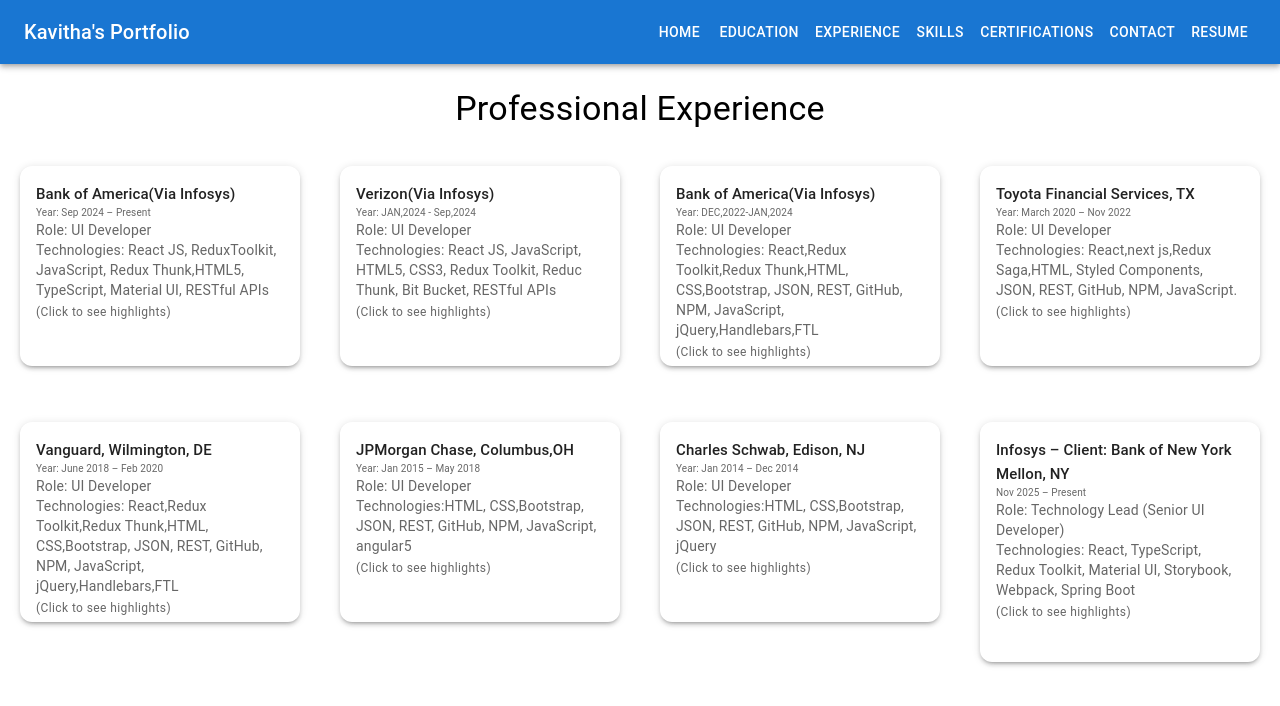
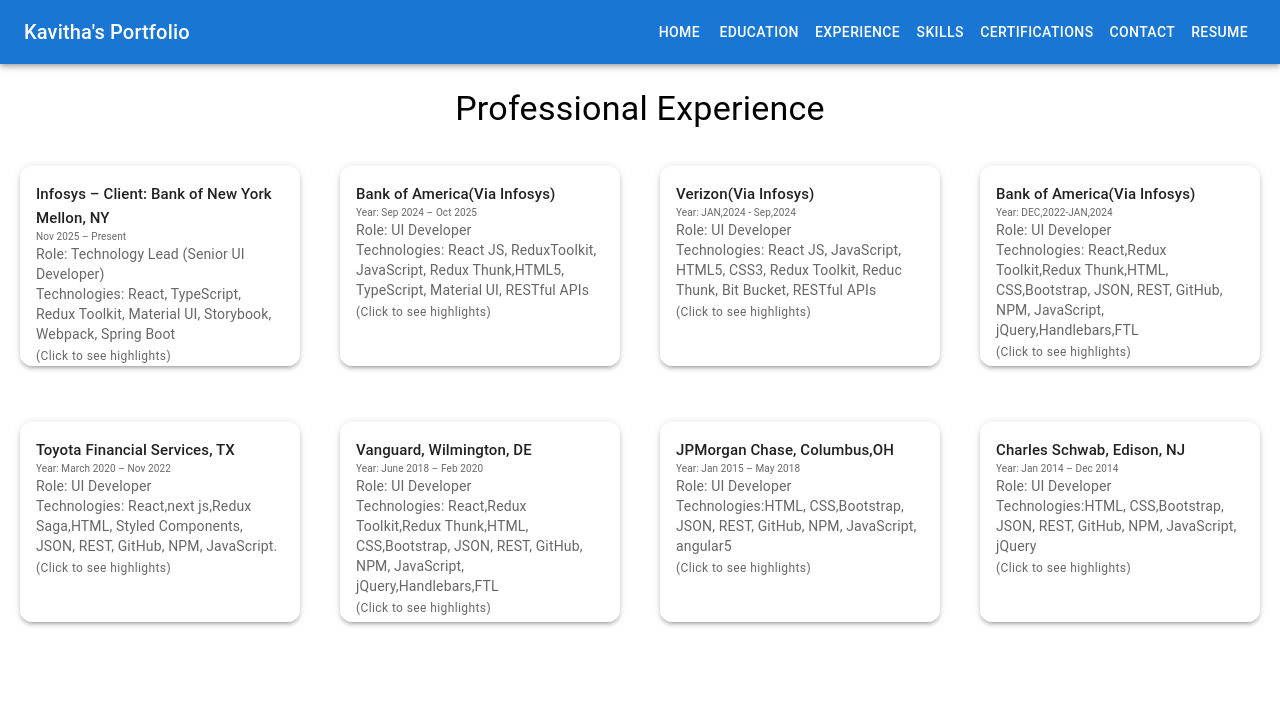
Before and after one commit to kavitha1246/resume, a React (Create React App) app: page /experience in a window 1280 px wide. Shown: the top 706 px of the page. Built offline with nearby package versions, Linux system fonts and the light colour scheme.

Commit message:
fixed style

```diff
--- a/src/Experience/clientCard.js
+++ b/src/Experience/clientCard.js
@@ -55,7 +55,7 @@
           <CardContent>
             <Typography variant="h6" sx={{fontSize:'15px'}}>Bank of America(Via Infosys)</Typography>
             <Typography variant="body2" sx={{fontSize:'10px'}}color="text.secondary">
-              Year: Sep 2024 – Present
+              Year: Sep 2024 – Oct 2025
             </Typography>
             <Typography variant="body2" color="text.secondary">
               Role: UI Developer
--- a/src/Experience/clientCard7.js
+++ b/src/Experience/clientCard7.js
@@ -34,10 +34,10 @@
       onClick={() => setFlipped(!flipped)}
     >
       <div
-        style={{
+       style={{
           position: "relative",
           width: "100%",
-          height: "240px",
+          height: "200px",
           transformStyle: "preserve-3d",
           transition: "transform 0.8s",
           transform: flipped ? "rotateY(180deg)" : "rotateY(0deg)"
--- a/src/Experience/experience.js
+++ b/src/Experience/experience.js
@@ -61,10 +61,10 @@
       {!isMobileOrTablet && (
         <>
           <Stack direction="row" spacing={2} justifyContent="center">
+             <ClientCard7 />
             <ClientCard />
             <ClientCard1 />
             <ClientCard2 />
-            <ClientCard3 />
           </Stack>
 
           <Stack
@@ -73,10 +73,11 @@
             justifyContent="center"
             mt={2}
           >
+            <ClientCard3 />
             <ClientCard4 />
             <ClientCard5 />
             <ClientCard6 />
-            <ClientCard7 />
+
           </Stack>
         </>
       )}
```
